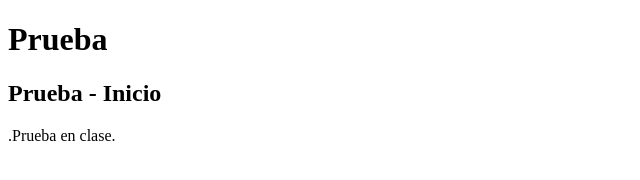
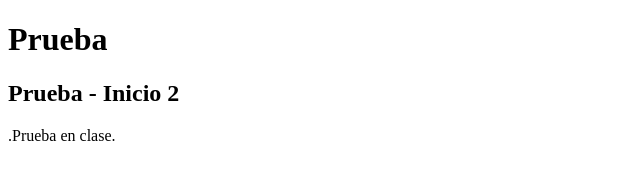
Before and after one commit to sarten8/practico, a plain HTML site: page index.html in a window 1280 px wide. Shown: the full height of the page, 0-640 px from the left. Drawn offline with Linux system fonts and the light colour scheme.

Commit message:
Primer commit para index.html, cambia h1

```diff
--- a/index.html
+++ b/index.html
@@ -12,7 +12,7 @@
        <h1>Prueba</h1>
     </header>
     <section>
-      <h1>Prueba - Inicio</h1>
+      <h1>Prueba - Inicio 2</h1>
     </section>
     <footer>
         .Prueba en clase.
```
